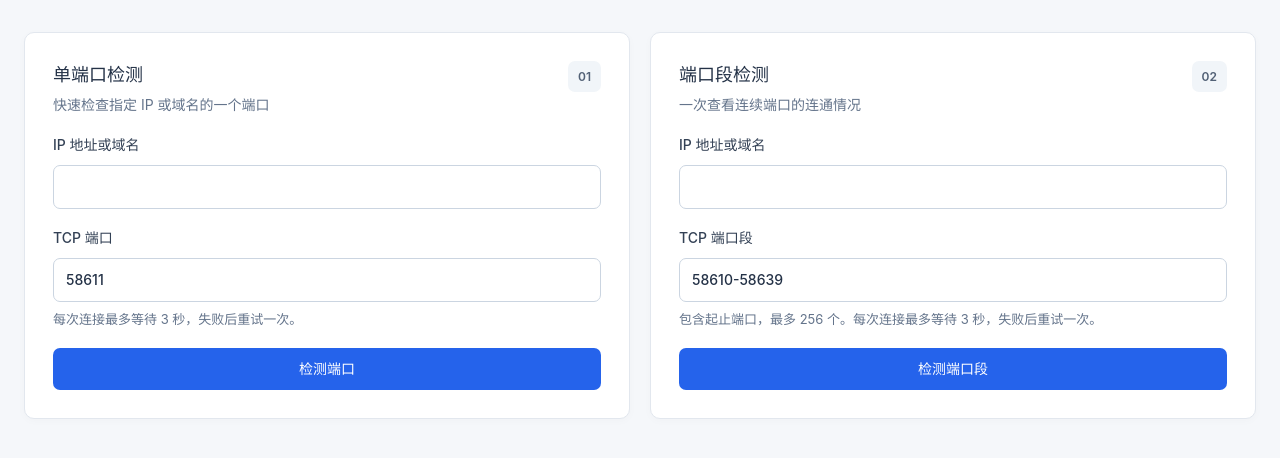
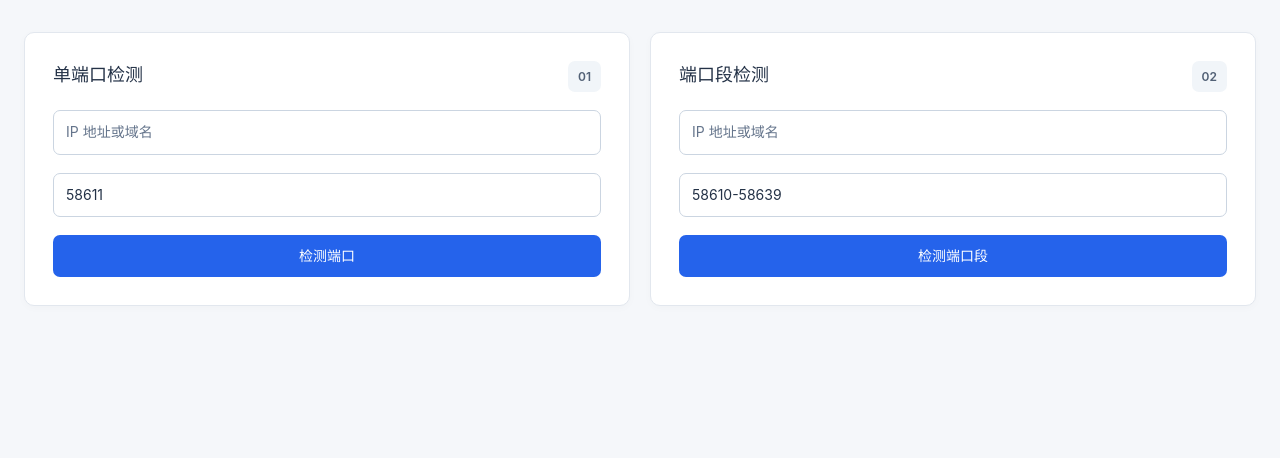
Before and after one commit to hainiu6/HWddns, a Flask app: page /ip-check in a window 1280 px wide. Shown: the part 73-531 px from the top of the page. Run offline with Flask 3, Linux system fonts and the light colour scheme; the visitor is signed in with stand-in values (Sample User, id 1); parts of the project's set-up code (start-up, migrations or seed data) failed here and were passed over.

Commit message:
Simplify IP check cards and move field labels into placeholders (v0.4.7)

```diff
--- a/static/style.css
+++ b/static/style.css
@@ -120,6 +120,8 @@ td.mono { overflow-wrap: anywhere; }
 .check-grid .form-card { max-width: none; }
 .check-grid .stack { gap: 18px; }
 .check-form .button { margin-top: auto; }
+.check-form input { margin-top: 0; }
+.check-form input::placeholder { color: #64748b; opacity: 1; }
 .step-badge { color: #526176; background: #f1f5f9; border-radius: 7px; padding: 6px 10px; font-weight: 600; font-size: 12px; }
 .check-result { margin-top: 22px; }
 .result-panel { padding: 24px; }
--- a/templates/ip_check.html
+++ b/templates/ip_check.html
@@ -4,16 +4,16 @@
 <div class="check-grid">
   <form method="post" class="card form-card stack check-form" onsubmit="this.querySelector('button').disabled=true; this.querySelector('button').textContent='正在检测…';">
     <input type="hidden" name="csrf" value="{{ csrf }}"><input type="hidden" name="mode" value="single">
-    <div class="form-title"><div><h2>单端口检测</h2><p class="muted">快速检查指定 IP 或域名的一个端口</p></div><span class="step-badge">01</span></div>
-    <label>IP 地址或域名<input name="ip" type="text" value="{{ request.form.get('ip', '') if request.form.get('mode') == 'single' else '' }}" required></label>
-    <label>TCP 端口<input name="port" type="number" min="1" max="65535" value="{{ request.form.get('port', '58611') if request.form.get('mode', 'single') == 'single' else '58611' }}" required><span class="hint">每次连接最多等待 3 秒，失败后重试一次。</span></label>
+    <div class="form-title"><h2>单端口检测</h2><span class="step-badge">01</span></div>
+    <input name="ip" type="text" placeholder="IP 地址或域名" aria-label="IP 地址或域名" value="{{ request.form.get('ip', '') if request.form.get('mode') == 'single' else '' }}" required>
+    <input name="port" type="number" placeholder="TCP 端口" aria-label="TCP 端口" title="TCP 端口" min="1" max="65535" value="{{ request.form.get('port', '58611') if request.form.get('mode', 'single') == 'single' else '58611' }}" required>
     <button class="button primary full">检测端口</button>
   </form>
   <form method="post" class="card form-card stack check-form" onsubmit="this.querySelector('button').disabled=true; this.querySelector('button').textContent='正在检测…';">
     <input type="hidden" name="csrf" value="{{ csrf }}"><input type="hidden" name="mode" value="range">
-    <div class="form-title"><div><h2>端口段检测</h2><p class="muted">一次查看连续端口的连通情况</p></div><span class="step-badge">02</span></div>
-    <label>IP 地址或域名<input name="ip" type="text" value="{{ request.form.get('ip', '') if request.form.get('mode') == 'range' else '' }}" required></label>
-    <label>TCP 端口段<input name="ports" type="text" value="{{ request.form.get('ports', '58610-58639') if request.form.get('mode') == 'range' else '58610-58639' }}" required><span class="hint">包含起止端口，最多 256 个。每次连接最多等待 3 秒，失败后重试一次。</span></label>
+    <div class="form-title"><h2>端口段检测</h2><span class="step-badge">02</span></div>
+    <input name="ip" type="text" placeholder="IP 地址或域名" aria-label="IP 地址或域名" value="{{ request.form.get('ip', '') if request.form.get('mode') == 'range' else '' }}" required>
+    <input name="ports" type="text" placeholder="TCP 端口段" aria-label="TCP 端口段" title="TCP 端口段" value="{{ request.form.get('ports', '58610-58639') if request.form.get('mode') == 'range' else '58610-58639' }}" required>
     <button class="button primary full">检测端口段</button>
   </form>
 </div>
```
Also changed, not shown: 1 other file.
